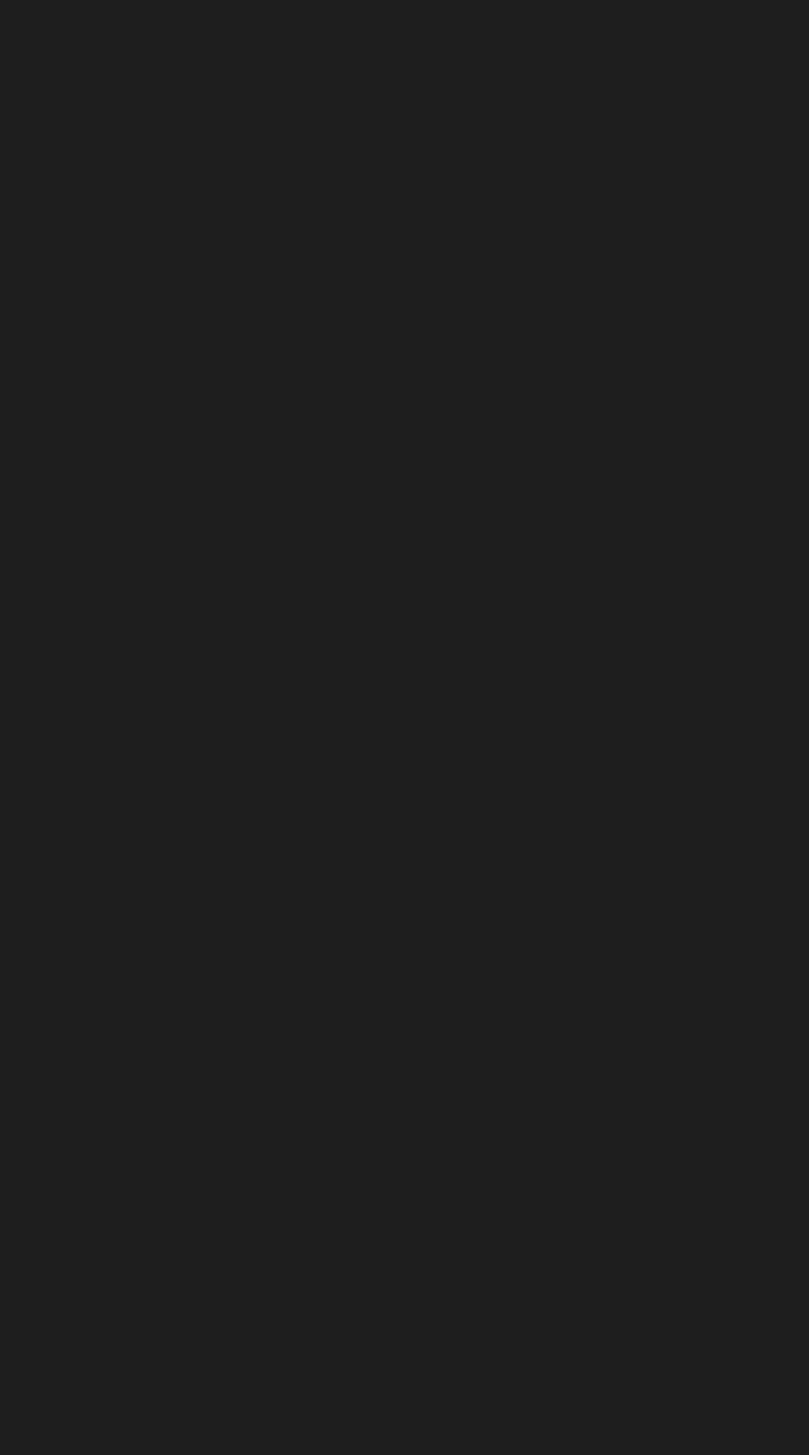
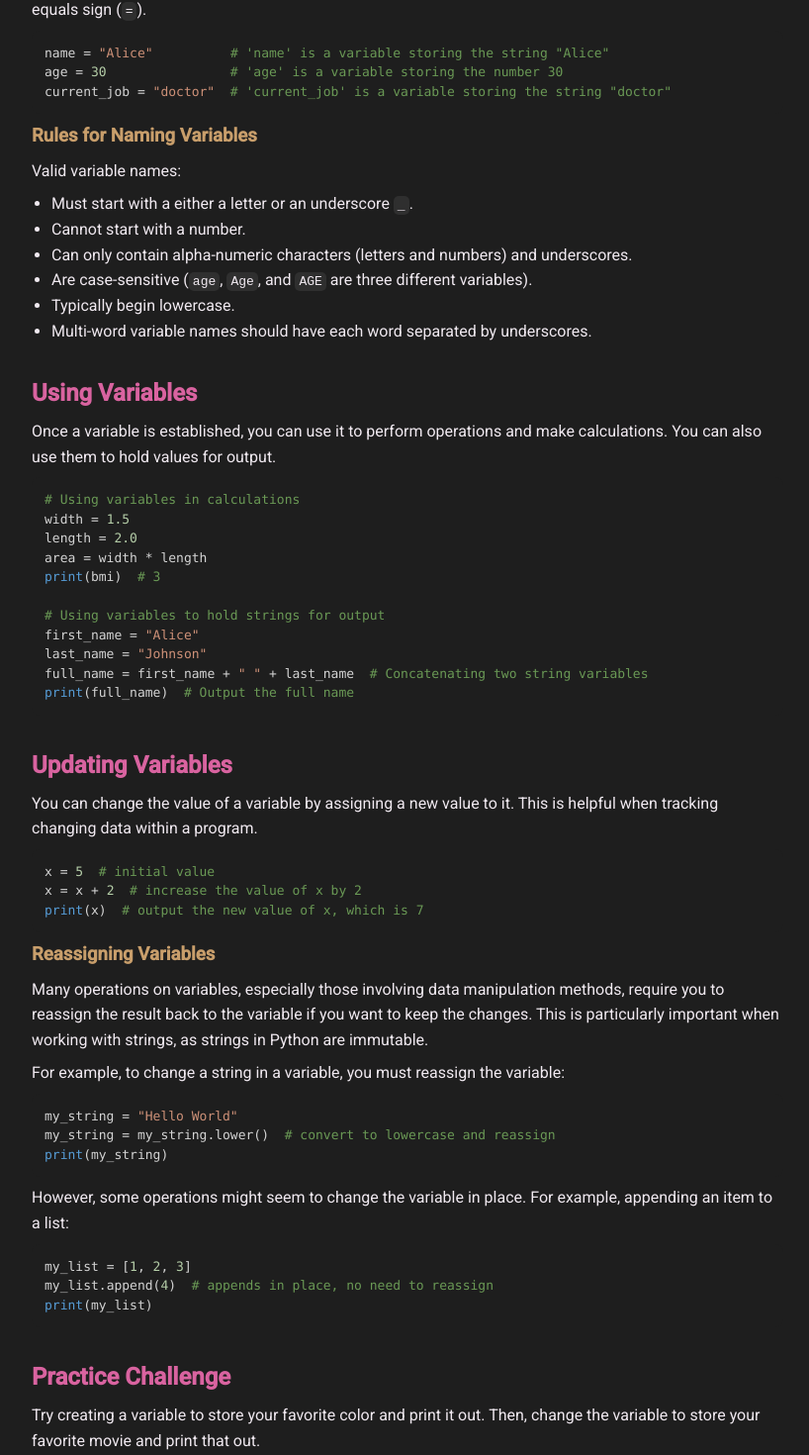
Before and after one commit to lawrluor/code-with-the-pros, a React (Create React App) app: page /variables in a window 1280 px wide. Before the commit this address had no page. Shown: the part 438-1908 px from the top of the page at 99% size, without its empty margins (228-1046 px from the left). Before the commit the page ends 800 px from the top, so only its background shows below. Built offline with nearby package versions, Linux system fonts and the light colour scheme.

Commit message:
updated and added TODOs

```diff
--- a/src/App.js
+++ b/src/App.js
@@ -3,7 +3,7 @@ import { BrowserRouter as Router, Routes, Route, Link } from 'react-router-dom';
 import './App.css';
 
 // Import Lessons
-import { Intro, Strings, Input, PigLatin, IfElse, Booleans, Functions, WhileLoops, ForLoops, CaesarCipher, Lists, Dictionaries, PassByReference } from './pages/Python';
+import { Intro, Strings, Variables, Input, PigLatin, IfElse, Booleans, Functions, WhileLoops, ForLoops, CaesarCipher, Lists, Dictionaries, PassByReference } from './pages/Python';
 import { JavaObjects, JavaInheritance, JavaPolymorphism } from './pages/Java';
 import Quiz from './pages/Quiz';
 
@@ -17,6 +17,7 @@ function App() {
             <h4>Beginner Topics</h4>
             <li><Link to="/intro">Intro</Link></li>
             <li><Link to="/strings">Strings</Link></li>
+            <li><Link to="/variables">Variables</Link></li>
             <li><Link to="/input">Input</Link></li>
             <li><Link to="/pigLatin">Pig Latin</Link></li>
             <li><Link to="/ifelse">Conditionals</Link></li>
@@ -45,6 +46,7 @@ function App() {
           <Route path="/intro" element={<Intro />} />
           <Route path="/quiz" element={<Quiz />} />
           <Route path="/strings" element={<Strings />} />
+          <Route path="/variables" element={<Variables />} />
           <Route path="/input" element={<Input />} />
           <Route path="/pigLatin" element={<PigLatin />} />
           <Route path="/conditionals" element={<IfElse />} />
--- a/src/pages/Python/02Input.jsx
+++ b/src/pages/Python/02Input.jsx
@@ -1,5 +1,6 @@
 import React from 'react';
 import CodeBlock from '../../components/CodeBlock';
+import Collapsible from '../../components/Collapsible';
 
 const Input = () => {
     return (
@@ -9,16 +10,14 @@ const Input = () => {
             <section>
                 <h2>Why User Input Matters</h2>
                 <p>
-                    Up to this point, we’ve mainly been using values that have been fixed or “hard-coded”.
+                    Up to this point, we've mainly been using values that have been fixed or “hard-coded”.
                     For example, a simple calculator that only knows how to add <code className="inline">10 + 5</code> doesn't offer much flexibility.
                     With user input, you can ask the user exactly which numbers they'd like to calculate. Similarly, a program that always
                     says <code className="inline">"Hello, world!"</code> is not very useful. By accepting user input with the <code className="inline">input()</code> method, our program could ask for a name and say <code className="inline">"Hello, NAME!"</code>.
                 </p>
 
                 <h2>What Is <code className="inline">input()</code>?</h2>
-                <p>
-                Believe it or not, you've already worked with various different types of input methods! Using websites or software regularly involves providing input to your computer or device, often through writing and submitting text.
-                </p>
+                <p>Believe it or not, you've already worked with various different types of input methods! Using websites or software regularly involves providing input to your computer or device, often through writing and submitting text.</p>
 
                 <li>Search Engines: When you type queries into a search engine like Google, you provide search terms and expect relevant search results.</li>
                 <li>Online Shopping: Entering shipping information and payment details when purchasing products online.</li>
@@ -26,24 +25,21 @@ const Input = () => {
             </section>
 
             <section>
-                <h2>How To Use The <code className="inline">input()</code> Method</h2>
+                <h2>How To Use <code className="inline">input()</code></h2>
                 <p>Basic Syntax:</p>
                 <CodeBlock language={"python"} codeString={`name = input("What's your name? ")
 print(name)`}></CodeBlock>
                 <p>Breakdown:</p>
                 <ul>
-                    <li><strong>name:</strong> A variable to store the user's input.</li>
-                    <li><strong><code className="inline">input()</code>:</strong> The function that pauses the program and waits for the user to type something.</li>
-                    <li><strong>"What's your name? ":</strong> The prompt displayed to the user.</li>
+                    <li><code className="inline">name</code>: A variable to store the user's input.</li>
+                    <li><code className="inline">input()</code>: The function that pauses the program and waits for the user to type something.</li>
+                    <li><code className="inline">"What's your name? ":</code> The prompt displayed to the user.</li>
                 </ul>
-            </section>
 
-            <section>
-                <h2>Storing Input In Variables</h2>
-                <p>In this example, the result of <code className="inline">input()</code> is assigned to the variable (name in the example).</p>
-                <p>Practice with different examples:</p>
-                <CodeBlock language={"python"} codeString={`# Task 1: Prompt the user to type their name and store their input into a variable.
-# Task 2: Prompt the user to type a city that they've visited and store their input into a variable.`}></CodeBlock>
+                <Collapsible title={"View Challenge"}>
+                    <CodeBlock language={"python"} codeString={`# Challenge 1: Prompt the user to type their name and store their input into a variable.
+    # Challenge 2: Prompt the user to type a city that they've visited and store their input into a variable.`}></CodeBlock>
+                </Collapsible>
             </section>
 
             <section>
--- /dev/null
+++ b/src/pages/Python/10Variables.jsx
@@ -0,0 +1,79 @@
+import React from 'react';
+import CodeBlock from '../../components/CodeBlock';
+
+const Variables = () => {
+    return (
+        <div className="lesson-container">
+					<section>
+            <h1>Variables</h1>
+            <p>Just like in mathematics, where variables can be used to store numbers or values, in programming, variables act as containers for storing data values. Python variables give us a way to represent data stored in the computer's memory with a name.</p>
+					</section>
+
+					<section>
+            <h2>What is a Variable?</h2>
+            <p>A variable in Python is like a labeled jar where you can put something you want to use later. Once you have placed an item into this jar, you can use the label to reference what's inside without having to open the jar and look inside every time.</p>
+					</section>
+
+					<section>
+            <h2>Creating Variables</h2>
+            <p>To create a variable, you just assign it a value and then start using it. Assignment is done with a single equals sign (<code className="inline">=</code>).</p>
+            <CodeBlock language={"python"} codeString={`name = "Alice"          # 'name' is a variable storing the string "Alice"
+age = 30                # 'age' is a variable storing the number 30
+current_job = "doctor"  # 'current_job' is a variable storing the string "doctor"`} />
+
+            <h3>Rules for Naming Variables</h3>
+						<p>Valid variable names:</p>
+            <ul>
+							<li>Must start with a either a letter or an underscore <code className="inline">_</code>.</li>
+							<li>Cannot start with a number.</li>
+							<li>Can only contain alpha-numeric characters (letters and numbers) and underscores.</li>
+							<li>Are case-sensitive (<code className="inline">age</code>, <code className="inline">Age</code>, and <code className="inline">AGE</code> are three different variables).</li>
+							<li>Typically begin lowercase.</li>
+							<li>Multi-word variable names should have each word separated by underscores.</li>
+            </ul>
+					</section>
+
+					<section>
+            <h2>Using Variables</h2>
+            <p>Once a variable is established, you can use it to perform operations and make calculations. You can also use them to hold values for output.</p>
+            <CodeBlock language={"python"} codeString={`# Using variables in calculations
+width = 1.5
+length = 2.0
+area = width * length
+print(bmi)  # 3
+
+# Using variables to hold strings for output
+first_name = "Alice"
+last_name = "Johnson"
+full_name = first_name + " " + last_name  # Concatenating two string variables
+print(full_name)  # Output the full name`}/>
+					</section>
+
+					<section>
+            <h2>Updating Variables</h2>
+            <p>You can change the value of a variable by assigning a new value to it. This is helpful when tracking changing data within a program.</p>
+            <CodeBlock language={"python"} codeString={`x = 5  # initial value
+x = x + 2  # increase the value of x by 2
+print(x)  # output the new value of x, which is 7`} />
+
+            <h3>Reassigning Variables</h3>
+            <p>Many operations on variables, especially those involving data manipulation methods, require you to reassign the result back to the variable if you want to keep the changes. This is particularly important when working with strings, as strings in Python are immutable.</p>
+            <p>For example, to change a string in a variable, you must reassign the variable:</p>
+            <CodeBlock language={"python"} codeString={`my_string = "Hello World"
+my_string = my_string.lower()  # convert to lowercase and reassign
+print(my_string)`} />
+            <p>However, some operations might seem to change the variable in place. For example, appending an item to a list:</p>
+            <CodeBlock language={"python"} codeString={`my_list = [1, 2, 3]
+my_list.append(4)  # appends in place, no need to reassign
+print(my_list)`} />
+					</section>
+
+					<section>
+            <h2>Practice Challenge</h2>
+            <p>Try creating a variable to store your favorite color and print it out. Then, change the variable to store your favorite movie and print that out.</p>
+					</section>
+				</div>
+    );
+}
+
+export default Variables;
--- a/src/pages/Python/index.js
+++ b/src/pages/Python/index.js
@@ -1,5 +1,6 @@
 import Intro from './00Intro';
 import Strings from './01Strings';
+import Variables from './10Variables';
 import Input from './02Input';
 import PigLatin from './03P_PigLatin';
 import IfElse from './03IfElse';
@@ -12,4 +13,4 @@ import Lists from './08Lists';
 import Dictionaries from './09Dictionaries';
 import PassByReference from './20PassByReference';
 
-export { Intro, Strings, Input, PigLatin, IfElse, Booleans, Functions, WhileLoops, ForLoops, CaesarCipher, Lists, Dictionaries, PassByReference }
+export { Intro, Strings, Variables, Input, PigLatin, IfElse, Booleans, Functions, WhileLoops, ForLoops, CaesarCipher, Lists, Dictionaries, PassByReference }
```
Also changed, not shown: src/pages/Python/00Intro.jsx (+10 -9 lines), src/pages/Python/01Strings.jsx (+19 -37 lines).
